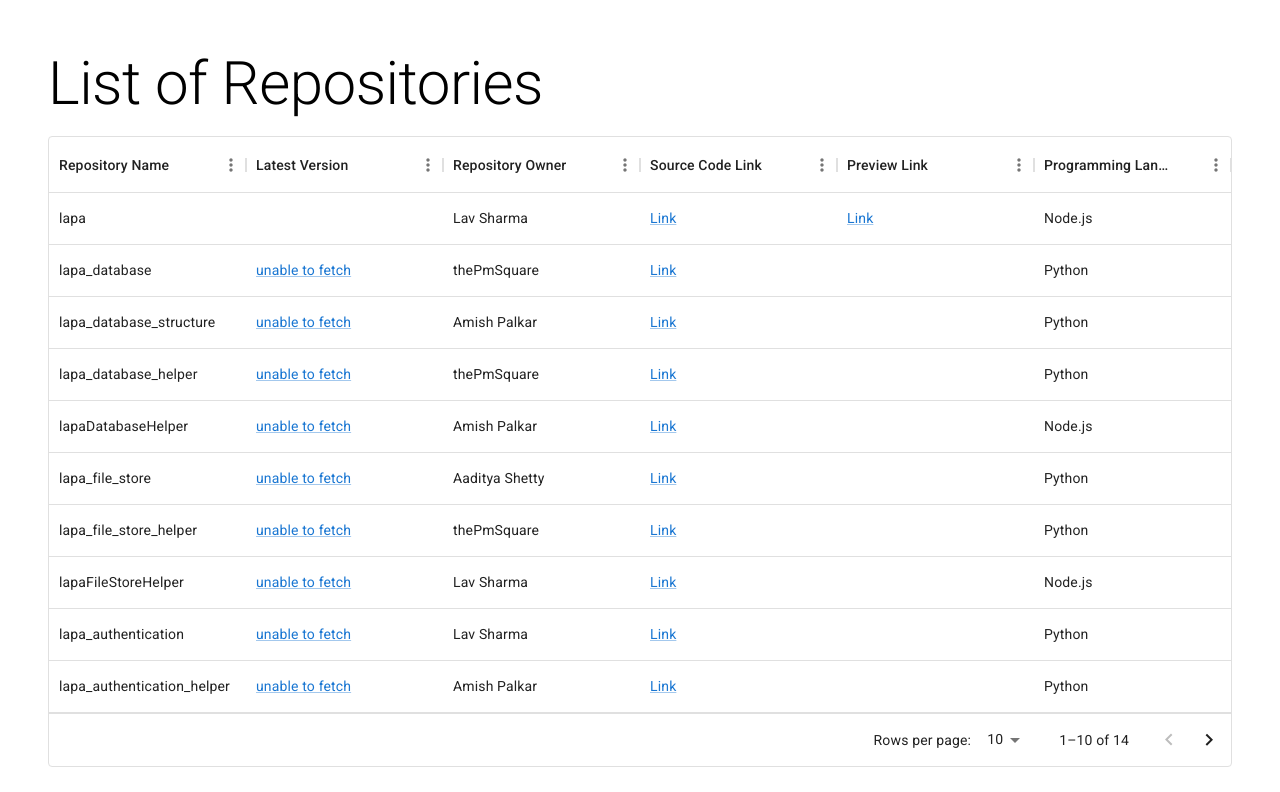
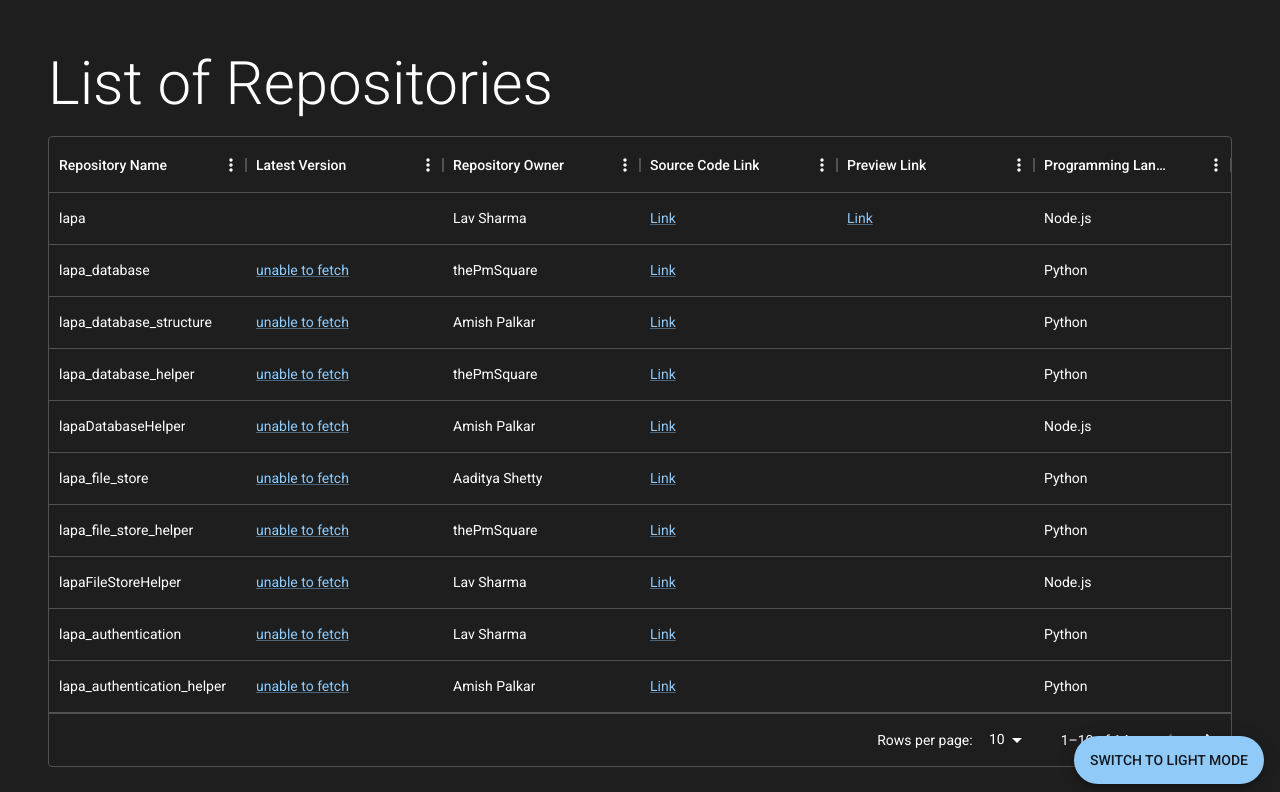
Before and after one commit to thepmsquare/lapa, a Next.js app: page /lapa/ in a window 1280 px wide. Shown: the top 792 px of the page. Built offline with nearby package versions, Linux system fonts and the light colour scheme; no server answers.

Commit message:
add light/dark theme option

```diff
--- a/app/page.tsx
+++ b/app/page.tsx
@@ -4,11 +4,27 @@ import type { Repositories, Repository } from "../types/Repositories";
 import repositories from "../config/repositories";
 import linkToFetchLastUpdatedOn from "../config/lastUpdatedOn";
 import serverLinks from "@/config/serverLinks";
-import { DataGrid, GridColDef, GridRowsProp } from "@mui/x-data-grid";
-import { Link, Typography, Skeleton } from "@mui/material";
+import { DataGrid, GridColDef } from "@mui/x-data-grid";
+import {
+  Link,
+  Typography,
+  Skeleton,
+  StyledEngineProvider,
+  Fab,
+  Paper,
+} from "@mui/material";
 import { useEffect, useState } from "react";
+import config from "../config/config";
+import type ThemeState from "@/types/ThemeState";
+import { ThemeProvider, createTheme } from "@mui/material/styles";
+import { DarkMode, LightMode } from "@mui/icons-material";
 
 export default function Home() {
+  // get stuff from local storage
+
+  // state
+  const [themeState, changeThemeState] = useState(config.defaultThemeState);
+
   const [displayRepos, changeDisplayRepos] = useState<Repositories | undefined>(
     undefined
   );
@@ -16,6 +32,86 @@ export default function Home() {
     undefined
   );
 
+  // functions
+  const getVersionNumbers = async () => {
+    const repositoriesClone: Repositories = JSON.parse(
+      JSON.stringify(repositories)
+    );
+    repositoriesClone.forEach(
+      (ele: Repository) => (ele.latestVersion.version = "")
+    );
+    for (let i = 0; i < repositoriesClone.length; i++) {
+      try {
+        if (repositoriesClone[i].latestVersion.type === "pip") {
+          const response = await fetch(
+            repositoriesClone[i].latestVersion.linkToFetchVersion
+          );
+          const data = await response.json();
+          repositoriesClone[i].latestVersion.version = data.info.version;
+        } else if (repositoriesClone[i].latestVersion.type === "npm") {
+          const response = await fetch(
+            repositoriesClone[i].latestVersion.linkToFetchVersion
+          );
+          const data = await response.json();
+          repositoriesClone[i].latestVersion.version = data["dist-tags"].latest;
+        } else {
+          // pass
+        }
+      } catch (error) {
+        console.log(error);
+        repositoriesClone[i].latestVersion.version = "unable to fetch";
+      }
+    }
+    changeDisplayRepos(repositoriesClone);
+  };
+  const getLastUpdatedOn = async () => {
+    let lastUpdatedOn;
+    try {
+      const response = await fetch(linkToFetchLastUpdatedOn);
+      const data = await response.json();
+      lastUpdatedOn = `Last Updated On: ${new Date(
+        data.commit.commit.author.date
+      ).toLocaleDateString()} by ${data.commit.commit.author.name}`;
+    } catch (error) {
+      console.log(error);
+      lastUpdatedOn = "Last Updated On: unable to fetch";
+    }
+
+    changeLastUpdatedText(lastUpdatedOn);
+  };
+  const toggleThemeState = () => {
+    let newThemeState: ThemeState = themeState === "dark" ? "light" : "dark";
+    changeThemeState(newThemeState);
+    window.localStorage.setItem("theme", newThemeState);
+  };
+  const setThemeFromLocalStorage = () => {
+    let localStorageTheme = window.localStorage.getItem("theme");
+    let defaultThemeState: ThemeState;
+    if (localStorageTheme !== null) {
+      defaultThemeState = localStorageTheme === "dark" ? "dark" : "light";
+    } else {
+      defaultThemeState = config.defaultThemeState;
+      window.localStorage.setItem("theme", config.defaultThemeState);
+    }
+    changeThemeState(defaultThemeState);
+  };
+  // use effect
+  useEffect(() => {
+    setThemeFromLocalStorage();
+    getVersionNumbers();
+    getLastUpdatedOn();
+  }, []);
+
+  // misc
+
+  let currentTheme = createTheme({
+    palette: {
+      mode: themeState,
+    },
+    typography: {
+      fontFamily: config.defaultFont,
+    },
+  });
   const repoTableColumns: GridColDef[] = [
     {
       field: "repoName",
@@ -98,59 +194,10 @@ export default function Home() {
       },
     },
   ];
-  const getVersionNumbers = async () => {
-    const repositoriesClone: Repositories = JSON.parse(
-      JSON.stringify(repositories)
-    );
-    repositoriesClone.forEach(
-      (ele: Repository) => (ele.latestVersion.version = "")
-    );
-    for (let i = 0; i < repositoriesClone.length; i++) {
-      try {
-        if (repositoriesClone[i].latestVersion.type === "pip") {
-          const response = await fetch(
-            repositoriesClone[i].latestVersion.linkToFetchVersion
-          );
-          const data = await response.json();
-          repositoriesClone[i].latestVersion.version = data.info.version;
-        } else if (repositoriesClone[i].latestVersion.type === "npm") {
-          const response = await fetch(
-            repositoriesClone[i].latestVersion.linkToFetchVersion
-          );
-          const data = await response.json();
-          repositoriesClone[i].latestVersion.version = data["dist-tags"].latest;
-        } else {
-          // pass
-        }
-      } catch (error) {
-        console.log(error);
-        repositoriesClone[i].latestVersion.version = "unable to fetch";
-      }
-    }
-    changeDisplayRepos(repositoriesClone);
-  };
-  const getLastUpdatedOn = async () => {
-    let lastUpdatedOn;
-    try {
-      const response = await fetch(linkToFetchLastUpdatedOn);
-      const data = await response.json();
-      lastUpdatedOn = `Last Updated On: ${new Date(
-        data.commit.commit.author.date
-      ).toLocaleDateString()} by ${data.commit.commit.author.name}`;
-    } catch (error) {
-      console.log(error);
-      lastUpdatedOn = "Last Updated On: unable to fetch";
-    }
-
-    changeLastUpdatedText(lastUpdatedOn);
-  };
-  useEffect(() => {
-    getVersionNumbers();
-    getLastUpdatedOn();
-  }, []);
-
   return (
-    <main className={styles.main}>
+    <ThemeProvider theme={currentTheme}>
+      <StyledEngineProvider injectFirst>
+        <Paper className={styles.main} square>
           <Typography variant="h2">List of Repositories</Typography>
 
           {displayRepos ? (
@@ -195,6 +242,19 @@ export default function Home() {
           {lastUpdatedText && (
             <Typography variant="h6">{lastUpdatedText}</Typography>
           )}
-    </main>
+          <Fab
+            color="primary"
+            aria-label="theme-toggle"
+            onClick={toggleThemeState}
+            variant="extended"
+            className={styles.fab}
+          >
+            {themeState === "dark"
+              ? "Switch to Light Mode"
+              : "Switch to Dark Mode"}
+          </Fab>
+        </Paper>
+      </StyledEngineProvider>
+    </ThemeProvider>
   );
 }
--- /dev/null
+++ b/config/config.ts
@@ -0,0 +1,7 @@
+import Config from "../types/Config";
+
+const config: Config = {
+  defaultThemeState: "dark",
+  defaultFont: "roboto",
+};
+export default config;
--- a/stylesheets/page.module.css
+++ b/stylesheets/page.module.css
@@ -1,7 +1,7 @@
 .main {
   display: flex;
   flex-direction: column;
-  margin: 3rem;
+  padding: 3rem;
   gap: 1rem;
 }
 
@@ -11,3 +11,8 @@
   flex-direction: column;
   gap: 0.5rem;
 }
+.fab {
+  position: fixed;
+  bottom: 1rem;
+  right: 1rem;
+}
--- /dev/null
+++ b/types/Config.ts
@@ -0,0 +1,6 @@
+import ThemeState from "./ThemeState";
+type Config = {
+  defaultThemeState: ThemeState;
+  defaultFont: string;
+};
+export default Config;
--- /dev/null
+++ b/types/ThemeState.ts
@@ -0,0 +1,2 @@
+type ThemeState = "dark" | "light";
+export default ThemeState;
```
Also changed, not shown: 1 other file (tests, documents, lock files or other folders). Lines whose indentation alone changed are shown as unchanged.
